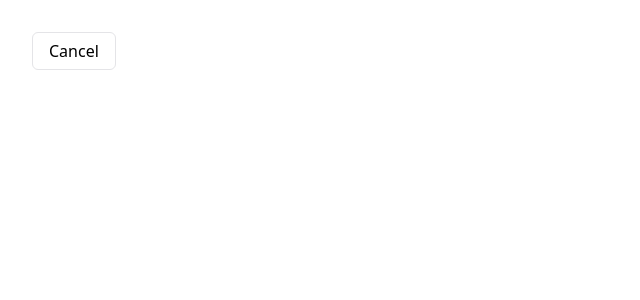
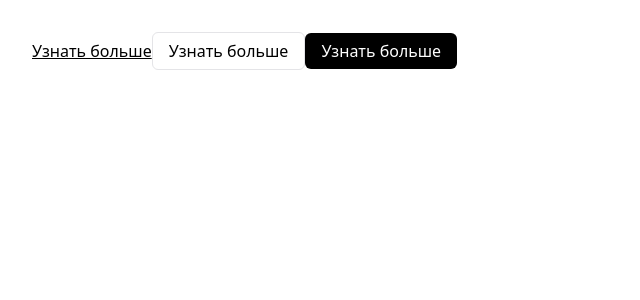
Before and after one commit to sillyCannyCat/vlru-off, a Vue app in the folder silly-canny-lib/: page / in a window 1280 px wide. Shown: the top 300 px of the page, without its empty margins (0-640 px from the left). Built offline with nearby package versions, Linux system fonts and the light colour scheme; a web font is replaced by a local one.

Commit message:
faet: (silly-canny-lib) finished Button.vue component

```diff
--- a/silly-canny-lib/components/ui/Button.vue
+++ b/silly-canny-lib/components/ui/Button.vue
@@ -17,15 +17,15 @@ defineEmits(['click'])
 
 const buttonClasses = computed(() => {
   const baseClasses =
-    'text-body-medium rounded-[6px] px-[16px] py-[8px] inline-flex justify-center items-center gap-[8px]'
+    'text-button-adaptive rounded-[6px] py-[8px] inline-flex justify-center items-center gap-[8px] cursor-pointer transition'
   if (props.variant === 'default') {
-    return `${baseClasses} bg-[var(--color-text-primary)] text-white hover:bg-[var(--color-text-secondary)]`
+    return `${baseClasses} px-[16px] bg-[var(--color-text-primary)] text-white hover:bg-[var(--color-text-secondary)]`
   }
   if (props.variant === 'outline') {
-    return `${baseClasses} border-[1px] border-[var(--color-text-muted)] text-[var(--color-text-primary)] hover:bg-[color-mix(in srgb, var(--color-accent-orange), white 90%)]`
+    return `${baseClasses} px-[16px] border-[1px] border-[var(--color-text-muted)] text-[var(--color-text-primary)] hover:bg-[var(--color-background-secondary)]`
   }
   if (props.variant === 'link') {
-    return `${baseClasses} underline underline-offset-2 text-[var(--color-accent-orange)] hover:text-[color-mix(in srgb, var(--color-accent-orange), black 20%)]`
+    return `${baseClasses} underline text-[var(--color-text-primary)]`
   }
 
   return baseClasses
--- a/silly-canny-lib/dev/App.vue
+++ b/silly-canny-lib/dev/App.vue
@@ -1,6 +1,8 @@
 <template>
   <div class="p-8">
-    <Button variant="outline">Cancel</Button>
+    <Button variant="link">Узнать больше</Button>
+    <Button variant="outline">Узнать больше</Button>
+    <Button>Узнать больше</Button>
   </div>
 </template>
 
--- a/silly-canny-lib/styles/typography.css
+++ b/silly-canny-lib/styles/typography.css
@@ -64,3 +64,18 @@
   font-weight: 500;
   letter-spacing: -1.24%;
 }
+
+/* Adaptive typography */
+.text-button-adaptive {
+  font-family: var(--font-family-sans);
+  font-size: 14px;
+  line-height: 18px;
+  font-weight: 500;
+  letter-spacing: -1.24%;
+}
+@media (min-width: 640px) {
+  .text-button-adaptive {
+    font-size: 16px;
+    line-height: 20px;
+  }
+}
```
